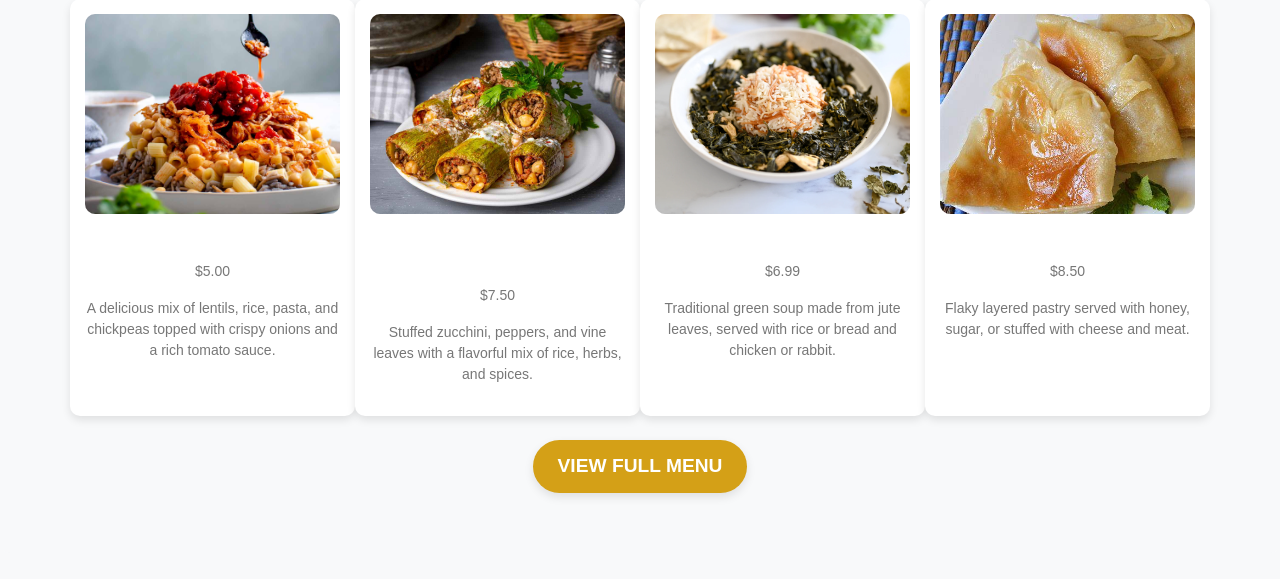
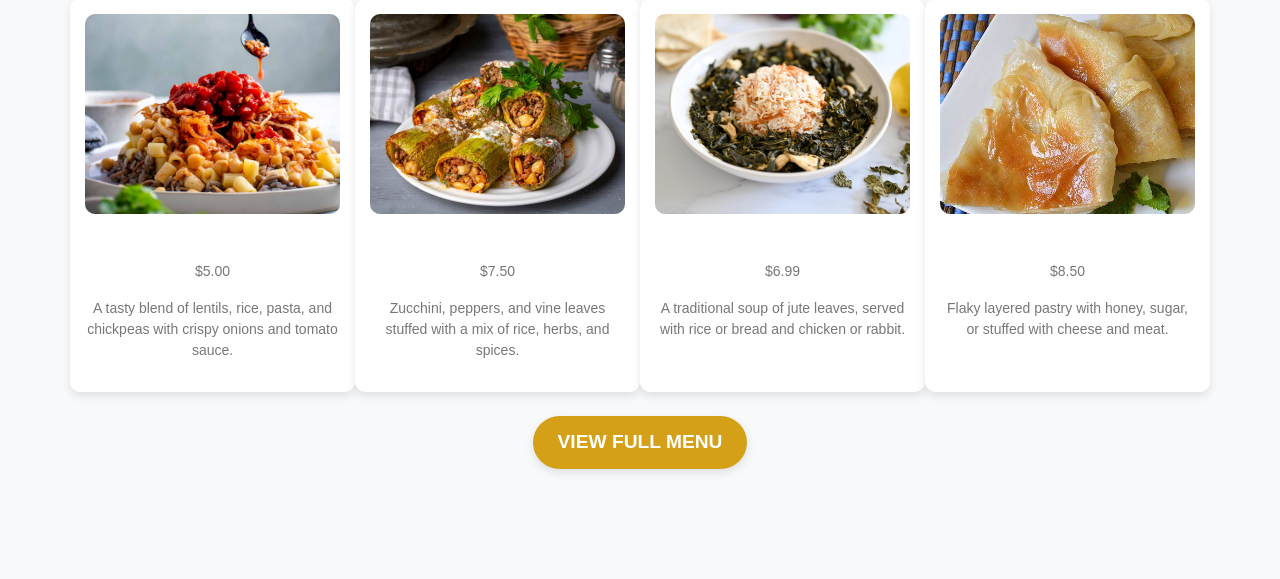
Before and after one commit to Jamal-Aldeen/Egyptian-Bites, a PHP site: page / in a window 1280 px wide. Shown: the part 1566-2145 px from the top of the page. Run offline with PHP 8.4, Linux system fonts and the light colour scheme; some libraries are stand-ins or nearby versions.

Commit message:
Updated index.php with structural improvements

```diff
--- a/index.php
+++ b/index.php
@@ -76,27 +76,27 @@ switch ($action) {
                 <img src="public/assets/images/Egyptian-Koshari-Featured.jpg" alt="Koshari">
                 <h5>Koshari</h5>
                 <p class="price">$5.00</p>
-                <p>A delicious mix of lentils, rice, pasta, and chickpeas topped with crispy onions and a rich tomato sauce.</p>
+                <p>A tasty blend of lentils, rice, pasta, and chickpeas with crispy onions and tomato sauce.</p>
             </div>
             <div class="col-md-3 menu-item">
                 <img src="public/assets/images/mahshi-plato.jpg" alt="Mahshi">
-                <h5>Mahshi (Stuffed Vegetables)</h5>
+                <h5>Mahshi </h5>
                 <p class="price">$7.50</p>
-                <p>Stuffed zucchini, peppers, and vine leaves with a flavorful mix of rice, herbs, and spices.</p>
+                <p>Zucchini, peppers, and vine leaves stuffed with a mix of rice, herbs, and spices.</p>
             </div>
             <!-- Menu Item 3: Molokhia -->
             <div class="col-md-3 menu-item">
                 <img src="public/assets/images/Molokhia-17.webp" alt="Molokhia">
                 <h5>Molokhia</h5>
                 <p class="price">$6.99</p>
-                <p>Traditional green soup made from jute leaves, served with rice or bread and chicken or rabbit.</p>
+                <p>A traditional soup of jute leaves, served with rice or bread and chicken or rabbit.</p>
             </div>
             <!-- Menu Item 4: Feteer Meshaltet -->
             <div class="col-md-3 menu-item">
                 <img src="public/assets/images/th.jpg" alt="Feteer Meshaltet">
-                <h5>Feteer Meshaltet</h5>
+                <h5>Feteer </h5>
                 <p class="price">$8.50</p>
-                <p>Flaky layered pastry served with honey, sugar, or stuffed with cheese and meat.</p>
+                <p>Flaky layered pastry with honey, sugar, or stuffed with cheese and meat.</p>
             </div>
         </div>
           <!-- View Full Menu Button -->
```
